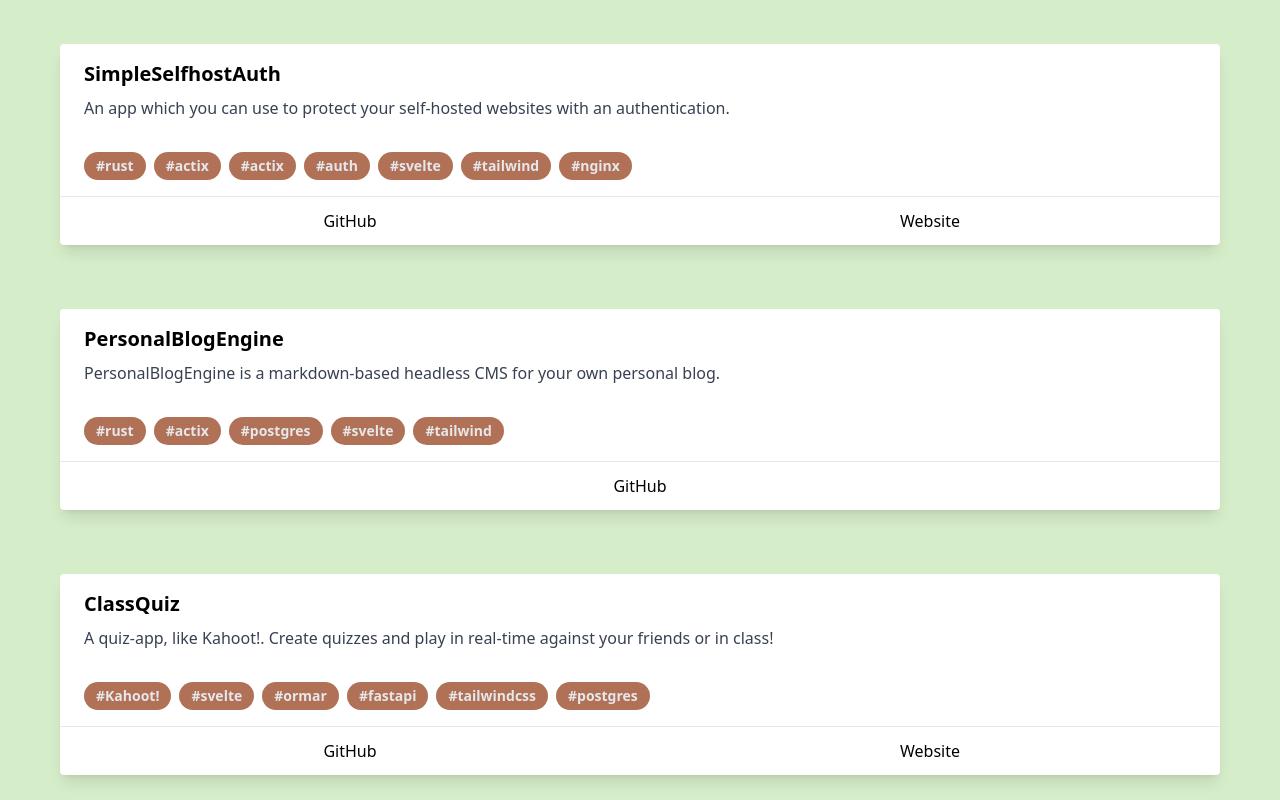
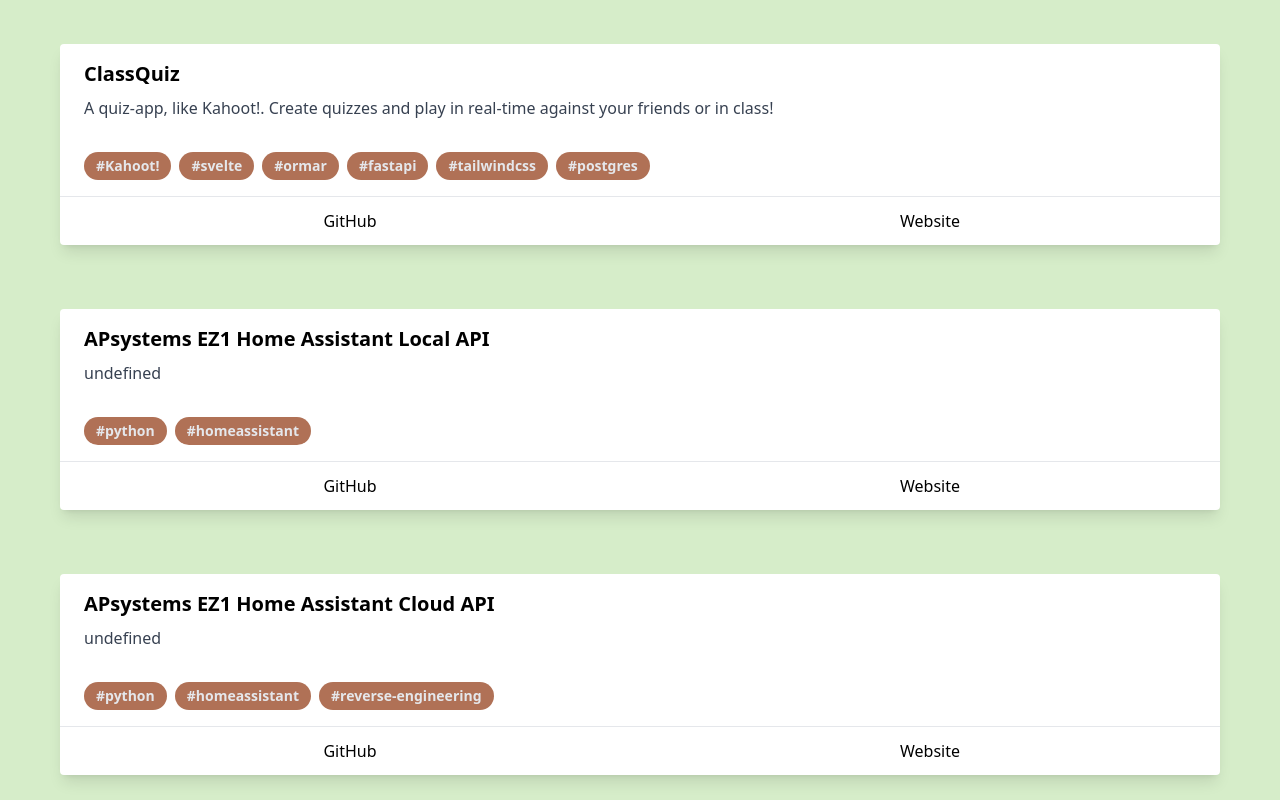
Before and after one commit to mawoka-myblock/website, a SvelteKit app: page /projects in a window 1280 px wide. Shown: the part 320-1120 px from the top of the page. Built offline with nearby package versions, Linux system fonts and the light colour scheme.

Commit message:
Updated projects page

```diff
--- a/src/routes/projects/+page.svelte
+++ b/src/routes/projects/+page.svelte
@@ -1,5 +1,23 @@
 <script>
 	const projects = [
+		{
+			name: 'ClassQuiz',
+			github: 'https://github.com/mawoka-myblock/ClassQuiz',
+			website: 'https://classquiz.de?utm_source=projects&utm_medium=website',
+			tags: ['Kahoot!', 'svelte', 'ormar', 'fastapi', 'tailwindcss', 'postgres'],
+			description:
+				'A quiz-app, like Kahoot!. Create quizzes and play in real-time against your friends or in class!'
+		},
+		{
+			name: "APsystems EZ1 Home Assistant Local API",
+			github: "https://github.com/SonnenladenGmbH/APsystems-EZ1-API-HomeAssistant",
+			tags: ["python", "homeassistant"]
+		},
+		{
+			name: "APsystems EZ1 Home Assistant Cloud API",
+			github: "https://github.com/mawoka-myblock/apsystemsapi-ha",
+			tags: ["python", "homeassistant", "reverse-engineering"]
+		},
 		{
 			name: 'SimpleSelfhostAuth',
 			github: 'https://github.com/mawoka-myblock/SimpleSelfhostAuth',
@@ -15,14 +33,6 @@
 			website: '',
 			description:
 				'PersonalBlogEngine is a markdown-based headless CMS for your own personal blog.'
-		},
-		{
-			name: 'ClassQuiz',
-			github: 'https://github.com/mawoka-myblock/ClassQuiz',
-			website: 'https://classquiz.mawoka.eu?utm_source=projects&utm_medium=website',
-			tags: ['Kahoot!', 'svelte', 'ormar', 'fastapi', 'tailwindcss', 'postgres'],
-			description:
-				'A quiz-app, like Kahoot!. Create quizzes and play in real-time against your friends or in class!'
 		},
 		{
 			name: 'Envwoman',
```
Also changed, not shown: 1 other file (tests, documents, lock files or other folders).
